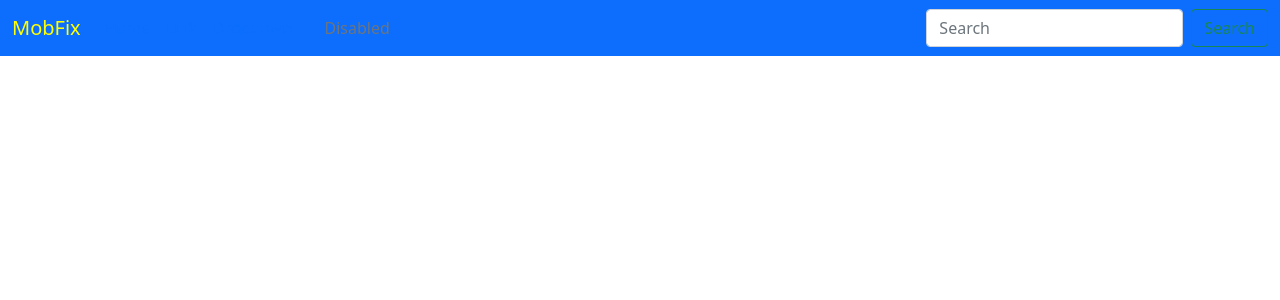
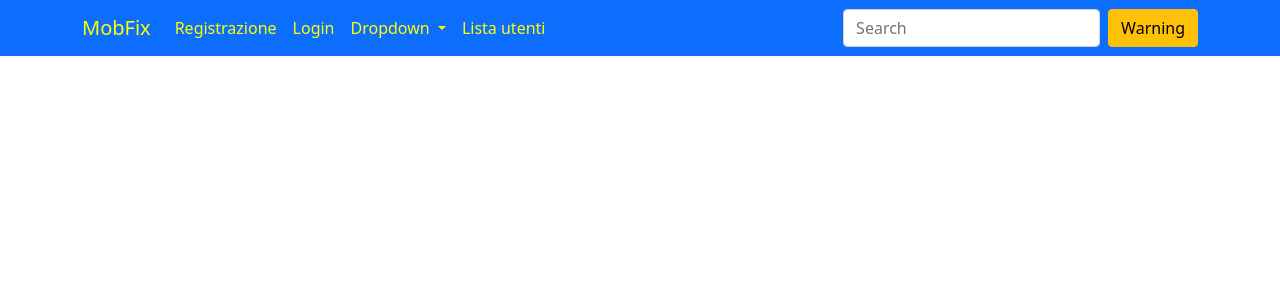
Before and after one commit to Pif50/MobFix, a Django app: template mobfix/templates/base.html in a window 1280 px wide. Shown: the top 300 px of the page. Run offline with Django 3.2, Linux system fonts and the light colour scheme; the template is opened without the code that fills it, so the values that code supplies are empty; some libraries are stand-ins or nearby versions.

Commit message:
Applicazione accounts

```diff
--- a/accounts/templates/accounts/registrazione.html
+++ b/accounts/templates/accounts/registrazione.html
@@ -1,6 +1,8 @@
-{% extends 'base.html' %} {% load crispy_forms_tags %} {% block content %}
+{% extends 'base.html' %} {% load crispy_forms_tags %} {% block head_title %}{{
+block.super }} - Registrati sil sito{% endblock head_title %} {% block content
+%}
 
-<div class="row justify-content-center">
+<div class="row justify-content-center mt-4">
   <div class="col-6 text-center">
     <h2>Registrati per partecipare alle aste!</h2>
     <form class="" method="POST">
--- a/mobfix/templates/base.html
+++ b/mobfix/templates/base.html
@@ -40,7 +40,7 @@
   </head>
   <body>
     <nav class="navbar navbar-expand-lg bg-primary">
-      <div class="container-fluid">
+      <div class="container">
         <a class="navbar-brand" href="#" style="color: yellow">MobFix</a>
         <button
           class="navbar-toggler"
@@ -56,10 +56,16 @@
         <div class="collapse navbar-collapse" id="navbarSupportedContent">
           <ul class="navbar-nav me-auto mb-2 mb-lg-0">
             <li class="nav-item">
-              <a class="nav-link active" aria-current="page" href="#">Home</a>
+              <a
+                class="nav-link active"
+                aria-current="page"
+                href="#"
+                style="color: yellow"
+                >Registrazione</a
+              >
             </li>
             <li class="nav-item">
-              <a class="nav-link" href="#">Link</a>
+              <a class="nav-link" href="#" style="color: yellow">Login</a>
             </li>
             <li class="nav-item dropdown">
               <a
@@ -68,6 +74,7 @@
                 role="button"
                 data-bs-toggle="dropdown"
                 aria-expanded="false"
+                style="color: yellow"
               >
                 Dropdown
               </a>
@@ -81,7 +88,9 @@
               </ul>
             </li>
             <li class="nav-item">
-              <a class="nav-link disabled">Disabled</a>
+              <a class="nav-link disabled" style="color: yellow"
+                >Lista utenti</a
+              >
             </li>
           </ul>
           <form class="d-flex" role="search">
@@ -91,9 +100,7 @@
               placeholder="Search"
               aria-label="Search"
             />
-            <button class="btn btn-outline-success" type="submit">
-              Search
-            </button>
+            <button type="button" class="btn btn-warning">Warning</button>
           </form>
         </div>
       </div>
```
